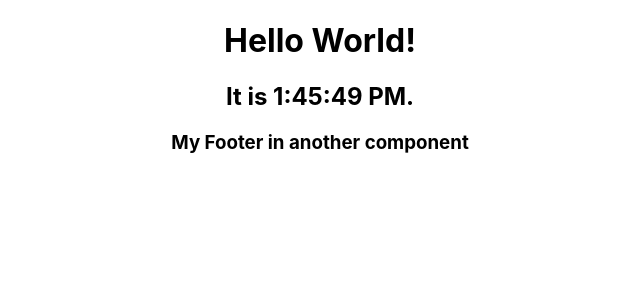
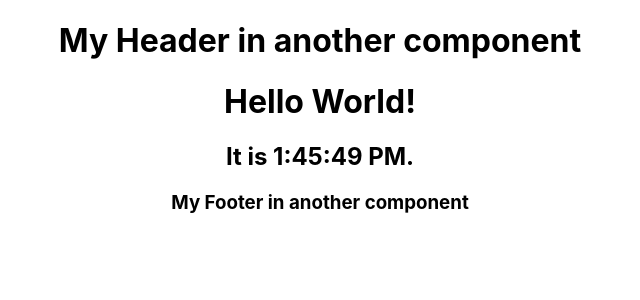
Before and after one commit to ViktorKobylka/Lab-2-Data-Representation-Querying, a React (Create React App) app in the folder movie-app/: page / in a window 1280 px wide. Shown: the top 300 px of the page, without its empty margins (320-960 px from the left). Built offline with nearby package versions, Linux system fonts and the light colour scheme.

Commit message:
header comp is created and App.js is updated

```diff
--- a/movie-app/src/App.js
+++ b/movie-app/src/App.js
@@ -1,7 +1,9 @@
 import logo from './logo.svg';
 import './App.css';
+import Header from './components/header';
 import Content from './components/content';
 import Footer from './components/footer';
+
 
 function App() {
 
@@ -9,6 +11,7 @@ function App() {
   return (
 
     <div className="App">
+      <Header />
       <Content />
       <Footer />
     </div>
--- /dev/null
+++ b/movie-app/src/components/header.js
@@ -0,0 +1,5 @@
+const Header = () => {
+    return <h1>My Header in another component</h1>;
+  };
+
+  export default Header;
```
